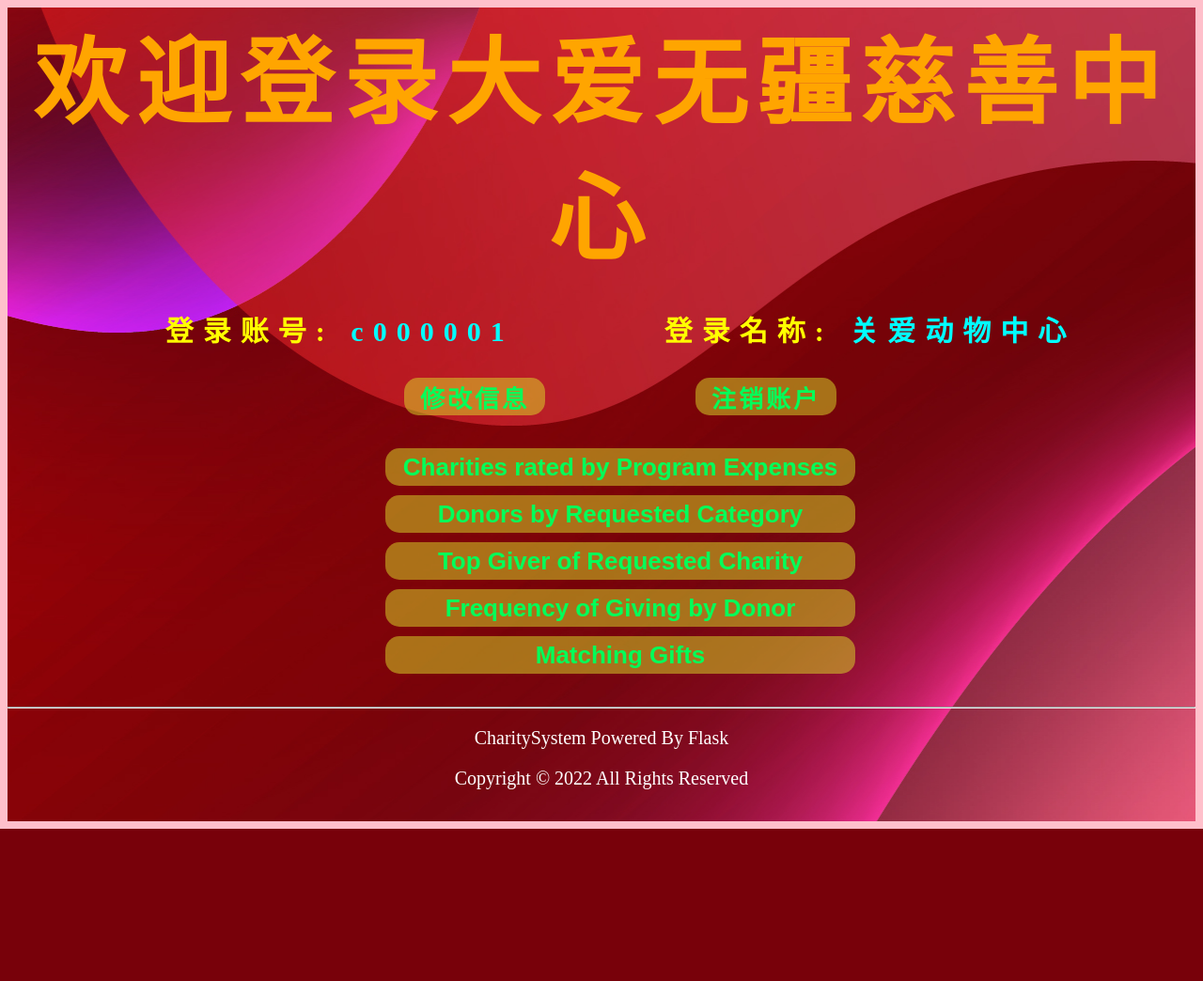
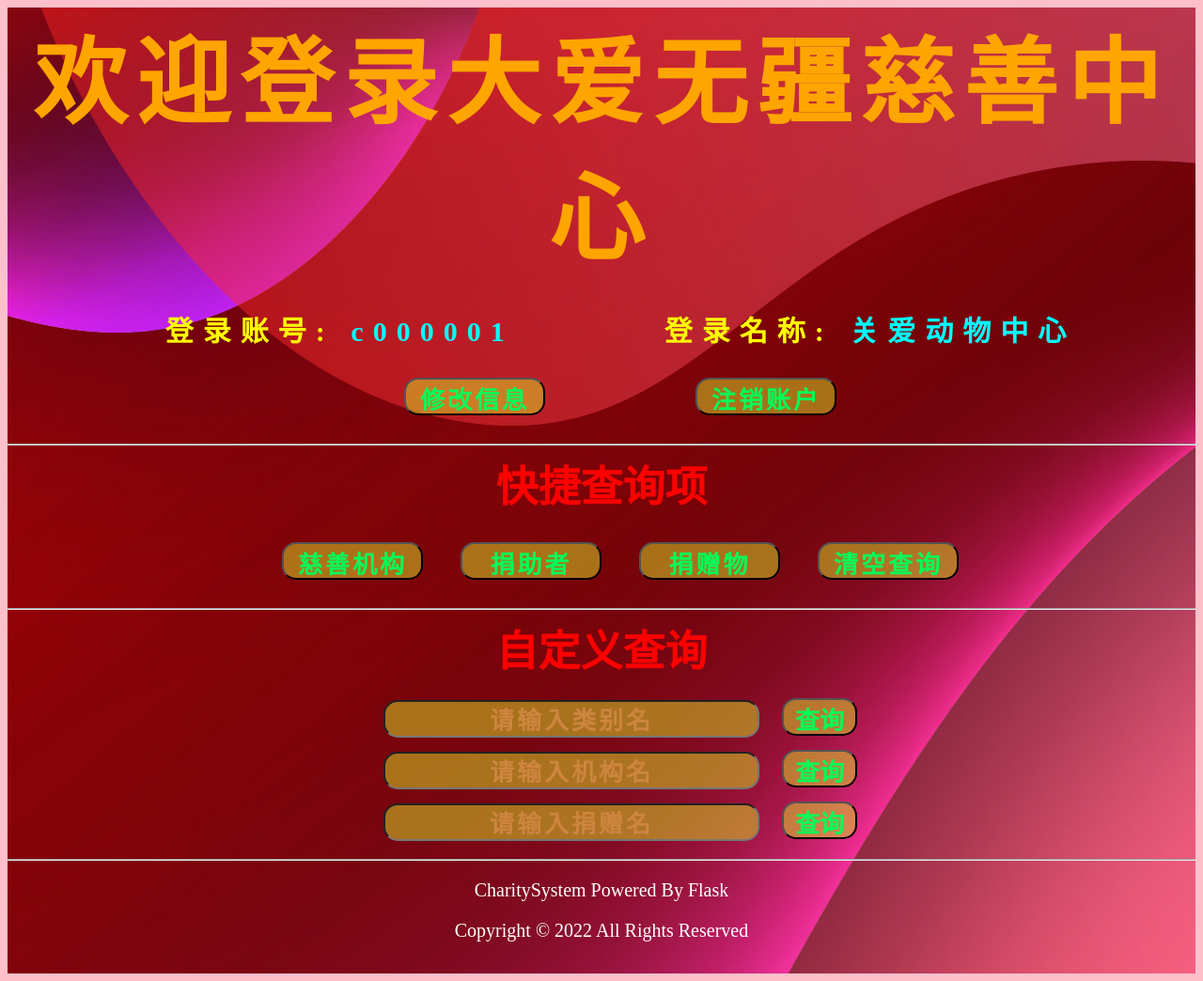
Before and after one commit to mumua666/CharitySystem, a Flask app: page /homePage.html in a window 1280 px wide. Shown: the whole page at 94% size. Before the commit the page ends 882 px from the top, so only its background shows below. Run offline with Flask 2, Linux system fonts and the light colour scheme; data comes from the database, SQL or seed files in the repository.

Commit message:
查询界面按钮添加

```diff
--- a/app.py
+++ b/app.py
@@ -236,7 +236,7 @@ def signUpCharity():
 def homePage():
     donors = Donor.query.all()
     charities = Charity.query.order_by(desc(Charity.revenue))
-    gifts = Gift.query.all()
+    gifts = Gift.query.order_by(desc(Gift.amount))
     logID = Log.query.order_by(desc(Log.log_time)).first()
     donor = Donor.query.filter_by(donor_id=logID.log_id).first()
     charity = Charity.query.filter_by(charity_id=logID.log_id).first()
@@ -252,9 +252,9 @@ def homePage():
 
         changeInfo = request.form.get('changeInfo')
         deleteItem = request.form.get('deleteItem')
-        CPE = request.form.get('CPE')
-        DRC = request.form.get('DRC')
-        MG = request.form.get('MG')
+        CPE = request.form.get('charity')
+        DRC = request.form.get('donor')
+        MG = request.form.get('gift')
         if CPE:
             displayCharity = not displayCharity
         if DRC:
--- a/templates/homePage.html
+++ b/templates/homePage.html
@@ -39,16 +39,14 @@
             font-size: 30px;
         }
 
-        #queryBar {
-            display: block;
-        }
-
         #nav li,
         #menu li {
             margin: 0 80px;
         }
 
-        .input {
+        .input,
+        .quickQuery,
+        .complexQuery {
             width: 150px;
             height: 40px;
             font-size: 26px;
@@ -58,24 +56,37 @@
             text-align: center;
             outline: none;
             color: rgb(0, 255, 89);
-            border: none;
             border-radius: 15px;
             background-color: rgba(220, 226, 41, 0.49);
         }
 
-        .query {
-            width: 500px;
+        #queryBar li {
+            margin: 0 20px;
+        }
+
+        .complexQuery {
+            width: 400px;
+            color: peru;
+        }
+
+        #queryBar2 {
+            display: block;
+            list-style: none;
+        }
+
+        #queryBar2 li {
+            margin: 5px 0;
+        }
+
+        button {
             height: 40px;
+            width: 80px;
+            margin: 5px 0 5px 20px;
+            background-color: rgba(220, 226, 41, 0.49);
+            color: rgb(0, 255, 89);
             font-size: 26px;
             font-weight: 700;
-            box-sizing: border-box;
-            text-align: center;
-            outline: none;
-            color: rgb(0, 255, 89);
-            border: none;
             border-radius: 15px;
-            background-color: rgba(220, 226, 41, 0.49);
-            margin: 5px 0;
         }
 
         span {
@@ -143,22 +154,39 @@
                 <li><input type="submit" value="注销账户" class="input" name="deleteItem"></li>
             </ul>
         </form>
+        <hr>
         <form method="post">
+            <h2>快捷查询项</h2>
             <ul id="queryBar">
                 <li>
-                    <input type="submit" value="Charities rated by Program Expenses" class="query" name="CPE">
+                    <input type="submit" value="慈善机构" class="quickQuery" name="charity">
                 </li>
                 <li>
-                    <input type="submit" value="Donors by Requested Category" class="query" name="DRC">
+                    <input type="submit" value="捐助者" class="quickQuery" name="donor">
                 </li>
                 <li>
-                    <input type="submit" value="Top Giver of Requested Charity" class="query" name="TGRC">
+                    <input type="submit" value="捐赠物" class="quickQuery" name="gift">
                 </li>
                 <li>
-                    <input type="submit" value="Frequency of Giving by Donor" class="query" name="FGD">
+                    <input type="submit" value="清空查询" class="quickQuery" name="reset">
+                </li>
+            </ul>
+        </form>
+        <hr>
+        <form method="post">
+            <h2>自定义查询</h2>
+            <ul id="queryBar2">
+                <li>
+                    <input type="text" size="10" value="请输入类别名" name="categoryName" class="complexQuery">
+                    <button type="submit">查询</button>
                 </li>
                 <li>
-                    <input type="submit" value="Matching Gifts" class="query" name="MG">
+                    <input type="text" size="10" value="请输入机构名" name="charityName" class="complexQuery">
+                    <button type="submit">查询</button>
+                </li>
+                <li>
+                    <input type="text" size="10" value="请输入捐赠名" name="donorName" class="complexQuery">
+                    <button type="submit">查询</button>
                 </li>
             </ul>
         </form>
@@ -175,7 +203,7 @@
                 <th>省份</th>
                 <th>城市</th>
                 <th>街道</th>
-                <th>慈善支出</th>
+                <th>年度决算</th>
             </tr>
             {% for charity in charities %}
             <tr>
@@ -186,7 +214,7 @@
                 <td>{{ charity.state }}</td>
                 <td>{{ charity.city }}</td>
                 <td>{{ charity.address }}</td>
-                <td>{{ charity.expenses.program }}</td>
+                <td>{{ charity.revenue }}</td>
             </tr>
             {% endfor %}
         </table>
```
